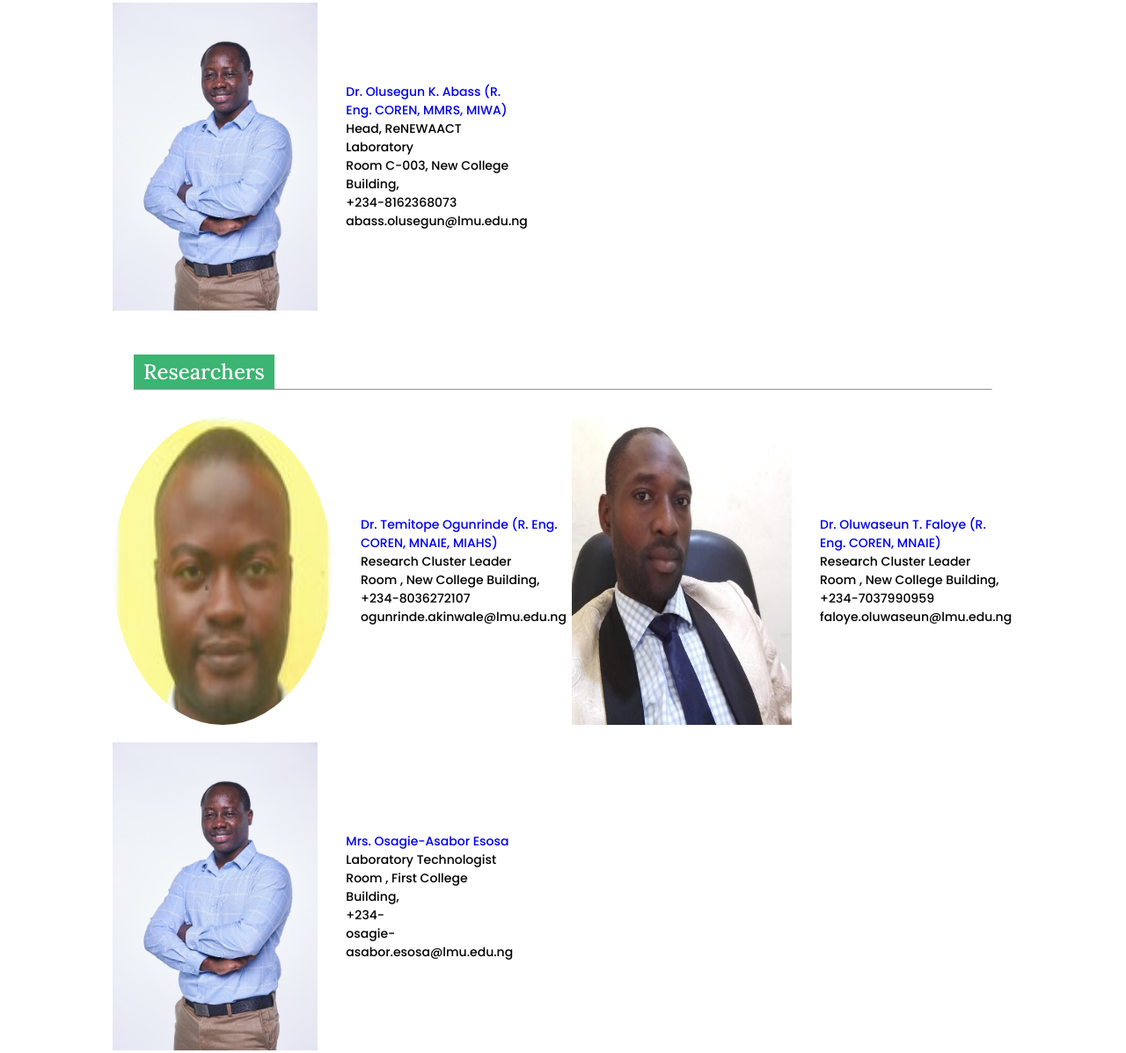
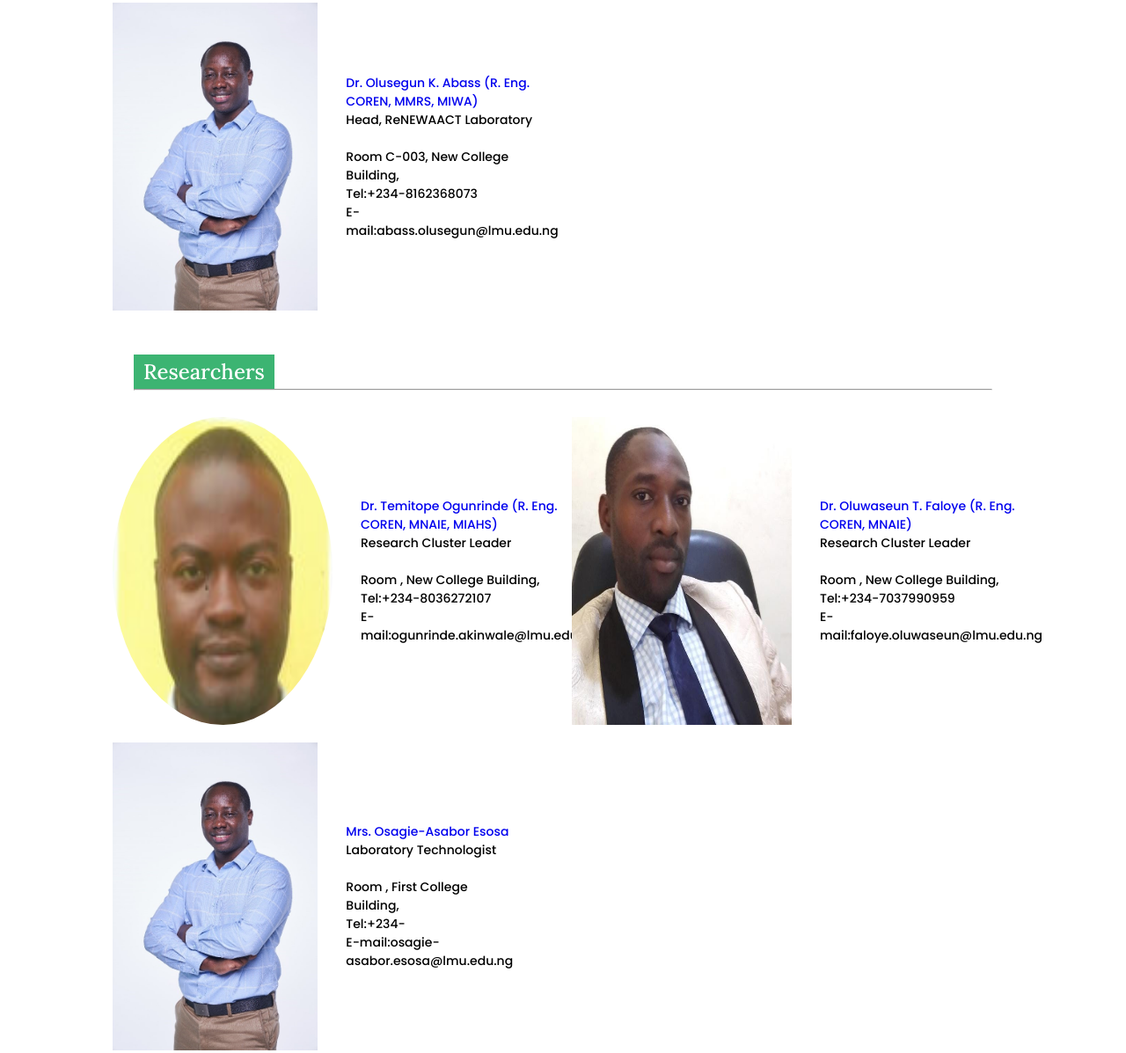
Before and after one commit to SardiusJay/ReNEWACT, a plain HTML site: page Team.html in a window 1280 px wide. Shown: the part 917-2114 px from the top of the page at 88% size. Drawn offline with nearby package versions, Linux system fonts and the light colour scheme.

Commit message:
wip:finally

```diff
--- a/Team.html
+++ b/Team.html
@@ -99,9 +99,10 @@
             >Dr. Olusegun K. Abass (R. Eng. COREN, MMRS, MIWA)</a
           >
           <p class="text">Head, ReNEWAACT Laboratory</p>
+          <br>
           <p class="text">Room C-003, New College Building,</p>
-          <p class="text">+234-8162368073</p>
-          <p class="text">abass.olusegun@lmu.edu.ng</p>
+          <p class="text">Tel:+234-8162368073</p>
+          <p class="text">E-mail:abass.olusegun@lmu.edu.ng</p>
         </div>
       </div>
 
@@ -122,9 +123,10 @@
               >Dr. Temitope Ogunrinde (R. Eng. COREN, MNAIE, MIAHS)</a
             >
             <p class="text">Research Cluster Leader</p>
+            <br>
             <p class="text">Room , New College Building,</p>
-            <p class="text">+234-8036272107</p>
-            <p class="text">ogunrinde.akinwale@lmu.edu.ng</p>
+            <p class="text">Tel:+234-8036272107</p>
+            <p class="text">E-mail:ogunrinde.akinwale@lmu.edu.ng</p>
           </div>
         </div>
         <div class="team-img">
@@ -135,9 +137,10 @@
               >Dr. Oluwaseun T. Faloye (R. Eng. COREN, MNAIE)</a
             >
             <p class="text">Research Cluster Leader</p>
+            <br>
             <p class="text">Room , New College Building,</p>
-            <p class="text">+234-7037990959</p>
-            <p class="text">faloye.oluwaseun@lmu.edu.ng</p>
+            <p class="text">Tel:+234-7037990959</p>
+            <p class="text">E-mail:faloye.oluwaseun@lmu.edu.ng</p>
           </div>
         </div>
 
@@ -149,9 +152,10 @@
               >Mrs. Osagie-Asabor Esosa
             </a>
             <p class="text">Laboratory Technologist</p>
+            <br>
             <p class="text">Room , First College Building,</p>
-            <p class="text">+234-</p>
-            <p class="text">osagie-asabor.esosa@lmu.edu.ng</p>
+            <p class="text">Tel:+234-</p>
+            <p class="text">E-mail:osagie-asabor.esosa@lmu.edu.ng</p>
           </div>
         </div>
       </div>
```
Also changed, not shown: Education.html (+5 -1 lines), index.html (+5 -0 lines).
